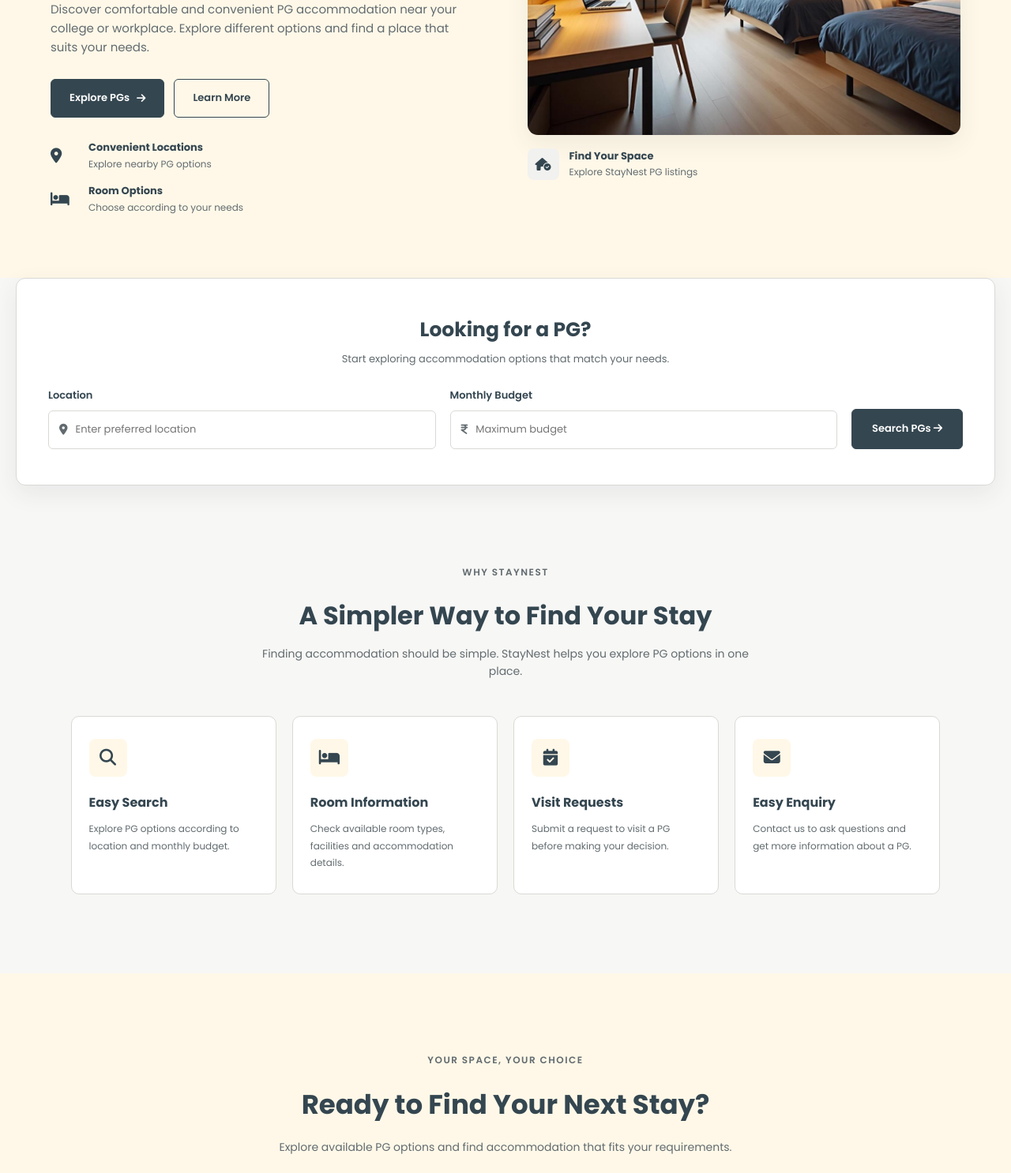
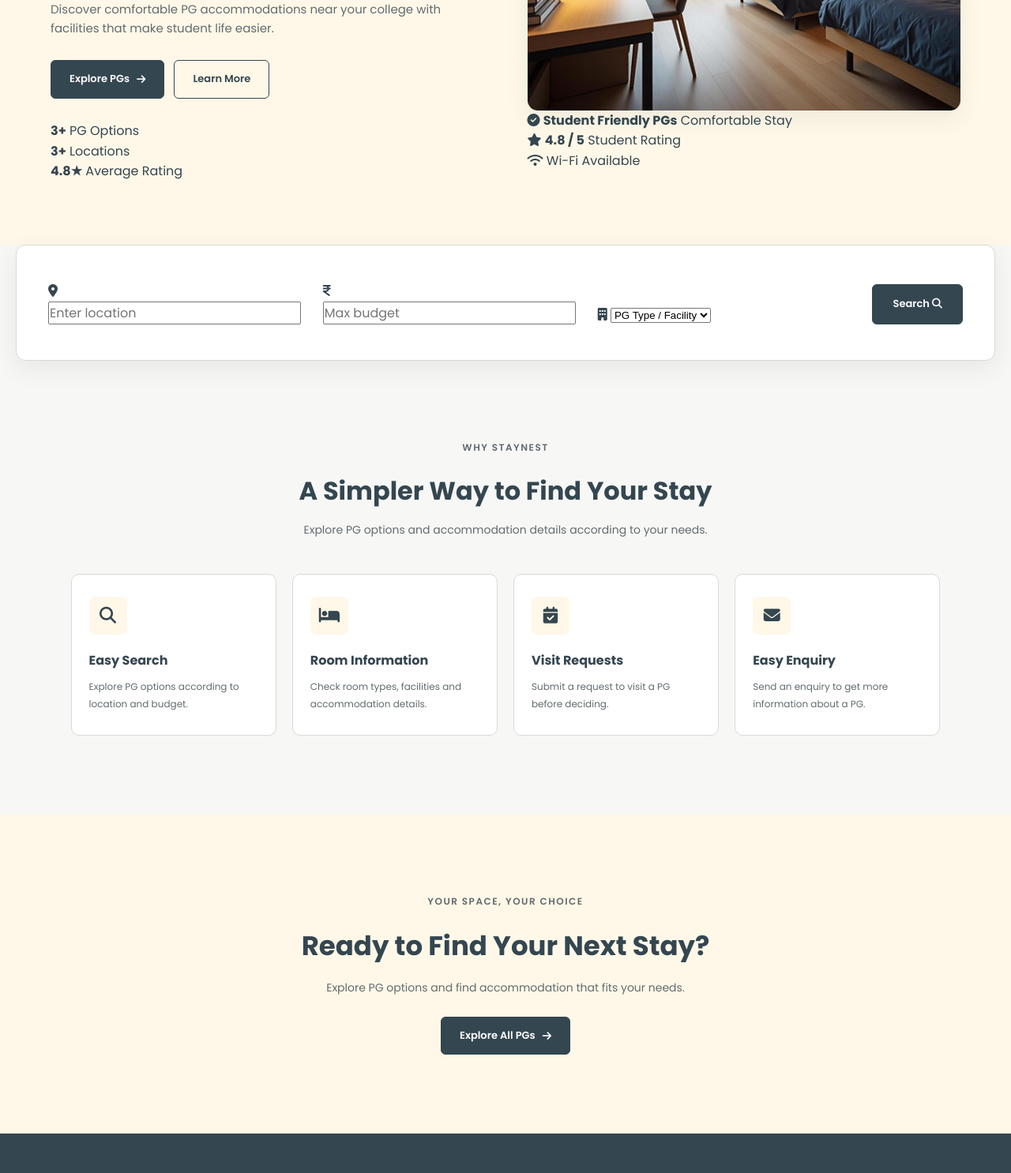
Before and after one commit to SakshiDhobale/StayNest, a website: page index.html in a window 1280 px wide. Shown: the part 447-1933 px from the top of the page at 79% size. Drawn offline with Linux system fonts and the light colour scheme.

Commit message:
Refactor index.html for better structure and accessibility
Refactor HTML structure and improve accessibility features.

```diff
--- a/index.html
+++ b/index.html
@@ -1,110 +1,70 @@
 
 <!DOCTYPE html>
 <html lang="en">
-
 <head>
     <meta charset="UTF-8">
     <meta name="viewport" content="width=device-width, initial-scale=1.0">
-
     <title>StayNest | Find Your Perfect PG</title>
 
-    <!-- Google Font -->
     <link rel="preconnect" href="https://fonts.googleapis.com">
     <link rel="preconnect" href="https://fonts.gstatic.com" crossorigin>
-
     <link href="https://fonts.googleapis.com/css2?family=Poppins:wght@400;500;600;700&display=swap" rel="stylesheet">
 
-    <!-- Font Awesome Icons -->
-    <link rel="stylesheet"
-        href="https://cdnjs.cloudflare.com/ajax/libs/font-awesome/6.6.0/css/all.min.css">
-
-    <!-- Main CSS -->
+    <link rel="stylesheet" href="https://cdnjs.cloudflare.com/ajax/libs/font-awesome/6.6.0/css/all.min.css">
     <link rel="stylesheet" href="css/style.css">
 </head>
 
 <body>
 
-    <!-- ================= NAVBAR ================= -->
-
 <header class="navbar">
-
     <div class="nav-container">
 
-            <!-- Logo -->
         <a href="index.html" class="logo">
             <i class="fa-solid fa-house"></i>
             <span>StayNest</span>
         </a>
 
-            <!-- Desktop Navigation -->
         <nav class="nav-links" id="navLinks">
-
             <a href="index.html" class="active">Home</a>
-
-                <a href="explore.html">Explore PGs</a>
-
+            <a href="explore.html">Properties</a>
+            <a href="#why-staynest">Why StayNest</a>
             <a href="about.html">About</a>
-
             <a href="contact.html">Contact</a>
 
-                <!-- Mobile menu login links -->
             <div class="mobile-menu-actions">
+                <button type="button" id="mobileLoginBtn">Login</button>
+                <a href="admin-login.html">Admin Login</a>
+            </div>
+        </nav>
 
-                    <button type="button" id="mobileLoginBtn">
-                        Login
-                    </button>
-
-                    <a href="admin-login.html">
-                        Admin Login
-                    </a>
-
+        <div class="nav-actions">
+            <button class="login-btn" id="loginBtn" type="button">Login</button>
+            <button class="signup-btn" id="signupBtn" type="button">Sign Up</button>
+            <a href="admin-login.html" class="admin-login-btn">Admin Login</a>
         </div>
 
-            </nav>
-
-            <!-- Right Side Actions -->
-            <div class="nav-actions">
-
-                <button class="login-btn" id="loginBtn" type="button">
-                    Login
-                </button>
-
-                <a href="admin-login.html" class="admin-login-btn">
-                    Admin Login
-                </a>
-
-            </div>
-
-            <!-- Hamburger Menu -->
-            <button class="menu-toggle"
-                id="menuToggle"
-                type="button"
-                aria-label="Open navigation menu"
+        <button class="menu-toggle" id="menuToggle"
+            type="button" aria-label="Open navigation menu"
             aria-expanded="false">
-
             <span></span>
             <span></span>
             <span></span>
-
         </button>
 
     </div>
-
 </header>
-
-
-    <!-- ================= HERO SECTION ================= -->
 
 <main>
 
+    <!-- HERO SECTION -->
     <section class="hero" id="home">
 
         <div class="hero-content">
 
-                <p class="hero-tagline">
-                    <i class="fa-solid fa-house"></i>
-                    YOUR NEXT HOME STARTS HERE
-                </p>
+            <div class="hero-tagline">
+                <i class="fa-solid fa-location-dot"></i>
+                Student Friendly PGs
+            </div>
 
             <h1>
                 Find a Place You Can
@@ -112,14 +72,11 @@
             </h1>
 
             <p class="hero-description">
-                    Discover comfortable and convenient PG accommodation
-                    near your college or workplace. Explore different
-                    options and find a place that suits your needs.
+                Discover comfortable PG accommodations near your
+                college with facilities that make student life easier.
             </p>
 
-                <!-- Hero Buttons -->
             <div class="hero-buttons">
-
                 <a href="explore.html" class="primary-btn">
                     Explore PGs
                     <i class="fa-solid fa-arrow-right"></i>
@@ -128,429 +85,247 @@
                 <a href="about.html" class="secondary-btn">
                     Learn More
                 </a>
-
             </div>
 
-                <!-- Small Information -->
-                <div class="hero-highlights">
-
-                    <div class="highlight-item">
-
-                        <i class="fa-solid fa-location-dot"></i>
+            <div class="hero-stats">
+                <div>
+                    <strong>3+</strong>
+                    <span>PG Options</span>
+                </div>
 
                 <div>
-                            <strong>Convenient Locations</strong>
-                            <span>Explore nearby PG options</span>
+                    <strong>3+</strong>
+                    <span>Locations</span>
+                </div>
+
+                <div>
+                    <strong>4.8★</strong>
+                    <span>Average Rating</span>
+                </div>
             </div>
 
         </div>
 
-                    <div class="highlight-item">
-
-                        <i class="fa-solid fa-bed"></i>
-
-                        <div>
-                            <strong>Room Options</strong>
-                            <span>Choose according to your needs</span>
-                        </div>
-
-                    </div>
-
-                </div>
-
-            </div>
-
-
-            <!-- Hero Image -->
         <div class="hero-image">
 
             <img src="images/hero-room.jpg"
-                    alt="Comfortable and modern PG accommodation">
+                alt="Comfortable PG accommodation room">
 
-                <div class="hero-image-card">
-
-                    <div class="hero-card-icon">
-                        <i class="fa-solid fa-house-circle-check"></i>
+            <div class="floating-badge badge-top">
+                <i class="fa-solid fa-circle-check"></i>
+                <span><strong>Student Friendly PGs</strong> Comfortable Stay</span>
             </div>
 
-                    <div>
-                        <strong>Find Your Space</strong>
-                        <span>Explore StayNest PG listings</span>
+            <div class="floating-badge badge-rating">
+                <i class="fa-solid fa-star"></i>
+                <span><strong>4.8 / 5</strong> Student Rating</span>
             </div>
 
+            <div class="floating-badge badge-bottom">
+                <i class="fa-solid fa-wifi"></i>
+                <span>Wi-Fi Available</span>
             </div>
 
         </div>
 
     </section>
 
-
-        <!-- ================= QUICK SEARCH ================= -->
-
+    <!-- QUICK SEARCH -->
     <section class="quick-search">
-
-            <div class="search-heading">
-
-                <h2>Looking for a PG?</h2>
-
-                <p>
-                    Start exploring accommodation options that match your needs.
-                </p>
-
-            </div>
 
         <form id="homeSearchForm" class="home-search-form">
 
             <div class="search-field">
-
-                    <label for="homeLocation">
-                        Location
-                    </label>
-
-                    <div class="search-input">
-
                 <i class="fa-solid fa-location-dot"></i>
-
-                        <input
-                            type="text"
-                            id="homeLocation"
-                            placeholder="Enter preferred location">
-
+                <input type="text" id="homeLocation"
+                    placeholder="Enter location">
             </div>
 
+            <div class="search-field">
+                <i class="fa-solid fa-indian-rupee-sign"></i>
+                <input type="number" id="homeBudget"
+                    placeholder="Max budget">
             </div>
 
-
             <div class="search-field">
-
-                    <label for="homeBudget">
-                        Monthly Budget
-                    </label>
-
-                    <div class="search-input">
-
-                        <i class="fa-solid fa-indian-rupee-sign"></i>
-
-                        <input
-                            type="number"
-                            id="homeBudget"
-                            placeholder="Maximum budget">
-
+                <i class="fa-solid fa-building"></i>
+                <select id="homeFacility">
+                    <option value="">PG Type / Facility</option>
+                    <option value="Wi-Fi">Wi-Fi</option>
+                    <option value="Meals">Meals</option>
+                    <option value="AC">AC</option>
+                    <option value="Furnished">Furnished</option>
+                </select>
             </div>
 
-                </div>
-
-
             <button type="submit" class="search-submit-btn">
-
-                    Search PGs
-
-                    <i class="fa-solid fa-arrow-right"></i>
-
+                Search <i class="fa-solid fa-magnifying-glass"></i>
             </button>
 
         </form>
 
     </section>
 
-
-        <!-- ================= WHY STAYNEST ================= -->
-
+    <!-- WHY STAYNEST -->
     <section class="why-staynest" id="why-staynest">
 
         <div class="section-heading">
-
             <p class="section-tag">WHY STAYNEST</p>
-
             <h2>A Simpler Way to Find Your Stay</h2>
-
             <p>
-                    Finding accommodation should be simple.
-                    StayNest helps you explore PG options in one place.
+                Explore PG options and accommodation details
+                according to your needs.
             </p>
-
         </div>
-
 
         <div class="benefits-grid">
 
             <div class="benefit-card">
-
                 <div class="benefit-icon">
                     <i class="fa-solid fa-magnifying-glass"></i>
                 </div>
-
                 <h3>Easy Search</h3>
-
-                    <p>
-                        Explore PG options according to location
-                        and monthly budget.
-                    </p>
-
+                <p>Explore PG options according to location and budget.</p>
             </div>
 
-
             <div class="benefit-card">
-
                 <div class="benefit-icon">
                     <i class="fa-solid fa-bed"></i>
                 </div>
-
                 <h3>Room Information</h3>
-
-                    <p>
-                        Check available room types, facilities
-                        and accommodation details.
-                    </p>
-
+                <p>Check room types, facilities and accommodation details.</p>
             </div>
 
-
             <div class="benefit-card">
-
                 <div class="benefit-icon">
                     <i class="fa-solid fa-calendar-check"></i>
                 </div>
-
                 <h3>Visit Requests</h3>
-
-                    <p>
-                        Submit a request to visit a PG
-                        before making your decision.
-                    </p>
-
+                <p>Submit a request to visit a PG before deciding.</p>
             </div>
 
-
             <div class="benefit-card">
-
                 <div class="benefit-icon">
                     <i class="fa-solid fa-envelope"></i>
                 </div>
-
                 <h3>Easy Enquiry</h3>
-
-                    <p>
-                        Contact us to ask questions and
-                        get more information about a PG.
-                    </p>
-
+                <p>Send an enquiry to get more information about a PG.</p>
             </div>
 
         </div>
 
     </section>
 
-
-        <!-- ================= EXPLORE CTA ================= -->
-
+    <!-- EXPLORE CTA -->
     <section class="explore-cta">
-
         <div class="cta-content">
-
             <p class="section-tag">YOUR SPACE, YOUR CHOICE</p>
-
             <h2>Ready to Find Your Next Stay?</h2>
-
-                <p>
-                    Explore available PG options and find
-                    accommodation that fits your requirements.
-                </p>
+            <p>Explore PG options and find accommodation that fits your needs.</p>
 
             <a href="explore.html" class="primary-btn">
                 Explore All PGs
                 <i class="fa-solid fa-arrow-right"></i>
             </a>
-
         </div>
-
     </section>
 
 </main>
 
-
-    <!-- ================= FOOTER ================= -->
-
+<!-- FOOTER -->
 <footer class="footer" id="contact">
-
     <div class="footer-container">
 
         <div class="footer-about">
-
             <a href="index.html" class="footer-logo">
-                    <i class="fa-solid fa-house"></i>
-                    StayNest
+                <i class="fa-solid fa-house"></i> StayNest
             </a>
-
-                <p>
-                    Discover comfortable PG accommodation
-                    near your college or workplace with StayNest.
-                </p>
-
+            <p>Discover comfortable PG accommodation near your college or workplace.</p>
         </div>
 
-
         <div class="footer-links">
-
             <h3>Quick Links</h3>
-
             <a href="index.html">Home</a>
-
             <a href="explore.html">Explore PGs</a>
-
             <a href="about.html">About Us</a>
-
             <a href="contact.html">Contact Us</a>
-
         </div>
 
-
         <div class="footer-contact">
-
             <h3>Contact Information</h3>
-
-                <p>
-                    <i class="fa-solid fa-envelope"></i>
-                    staynest@example.com
-                </p>
-
-                <p>
-                    <i class="fa-solid fa-phone"></i>
-                    +91 98765 43210
-                </p>
-
-                <p>
-                    <i class="fa-solid fa-location-dot"></i>
-                    Nagpur, Maharashtra
-                </p>
-
+            <p><i class="fa-solid fa-envelope"></i> staynest@example.com</p>
+            <p><i class="fa-solid fa-phone"></i> +91 98765 43210</p>
+            <p><i class="fa-solid fa-location-dot"></i> Nagpur, Maharashtra</p>
         </div>
 
     </div>
 
-
     <div class="footer-bottom">
-
-            <p>
-                © 2026 StayNest. All rights reserved.
-            </p>
-
+        <p>© 2026 StayNest. All rights reserved.</p>
     </div>
-
 </footer>
 
-
-    <!-- ================= LOGIN MODAL ================= -->
-
+<!-- LOGIN / SIGNUP MODAL -->
 <div class="auth-modal" id="loginModal">
-
     <div class="auth-box">
 
-            <button type="button"
-                class="close-modal"
-                id="closeLogin"
+        <button type="button" class="close-modal" id="closeLogin"
             aria-label="Close login">
-
             <i class="fa-solid fa-xmark"></i>
-
         </button>
 
-
-            <!-- Login Section -->
         <div id="loginSection">
-
             <h2>Welcome Back</h2>
-
             <p>Login to your StayNest account.</p>
 
             <form id="loginForm">
-
                 <label for="loginEmail">Email Address</label>
-
-                    <input
-                        type="email"
-                        id="loginEmail"
-                        placeholder="Enter your email"
-                        required>
+                <input type="email" id="loginEmail"
+                    placeholder="Enter your email" required>
 
                 <label for="loginPassword">Password</label>
+                <input type="password" id="loginPassword"
+                    placeholder="Enter your password" required>
 
-                    <input
-                        type="password"
-                        id="loginPassword"
-                        placeholder="Enter your password"
-                        required>
-
-                    <button type="submit" class="primary-btn">
-                        Login
-                    </button>
-
+                <button type="submit" class="primary-btn">Login</button>
             </form>
 
             <p class="auth-switch">
                 Don't have an account?
-
                 <a href="#" id="showSignup">Sign Up</a>
             </p>
-
         </div>
 
-
-            <!-- Signup Section -->
-            <div id="signupSection" style="display: none;">
-
+        <div id="signupSection" style="display:none;">
             <h2>Create Account</h2>
-
             <p>Create your StayNest account.</p>
 
             <form id="signupForm">
-
                 <label for="signupName">Full Name</label>
-
-                    <input
-                        type="text"
-                        id="signupName"
-                        placeholder="Enter your name"
-                        required>
+                <input type="text" id="signupName"
+                    placeholder="Enter your name" required>
 
                 <label for="signupEmail">Email Address</label>
-
-                    <input
-                        type="email"
-                        id="signupEmail"
-                        placeholder="Enter your email"
-                        required>
+                <input type="email" id="signupEmail"
+                    placeholder="Enter your email" required>
 
                 <label for="signupPassword">Password</label>
+                <input type="password" id="signupPassword"
+                    placeholder="Create a password" required>
 
-                    <input
-                        type="password"
-                        id="signupPassword"
-                        placeholder="Create a password"
-                        required>
-
-                    <button type="submit" class="primary-btn">
-                        Create Account
-                    </button>
-
+                <button type="submit" class="primary-btn">Create Account</button>
             </form>
 
             <p class="auth-switch">
                 Already have an account?
-
                 <a href="#" id="showLogin">Login</a>
             </p>
-
         </div>
 
     </div>
-
 </div>
 
-
-    <!-- Main JavaScript -->
 <script src="js/script.js"></script>
 
 </body>
-
 </html>
```
Lines whose indentation alone changed are shown as unchanged.
